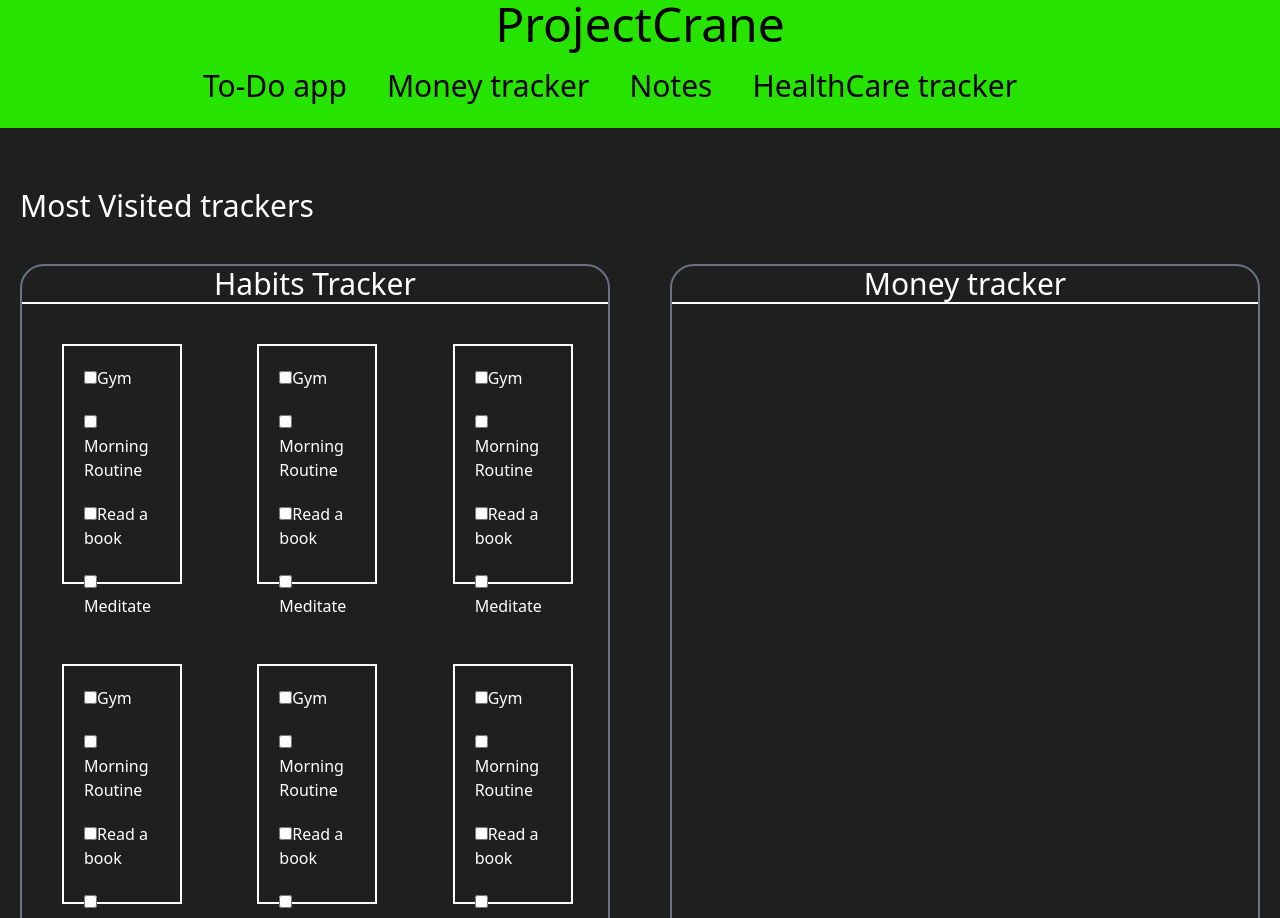
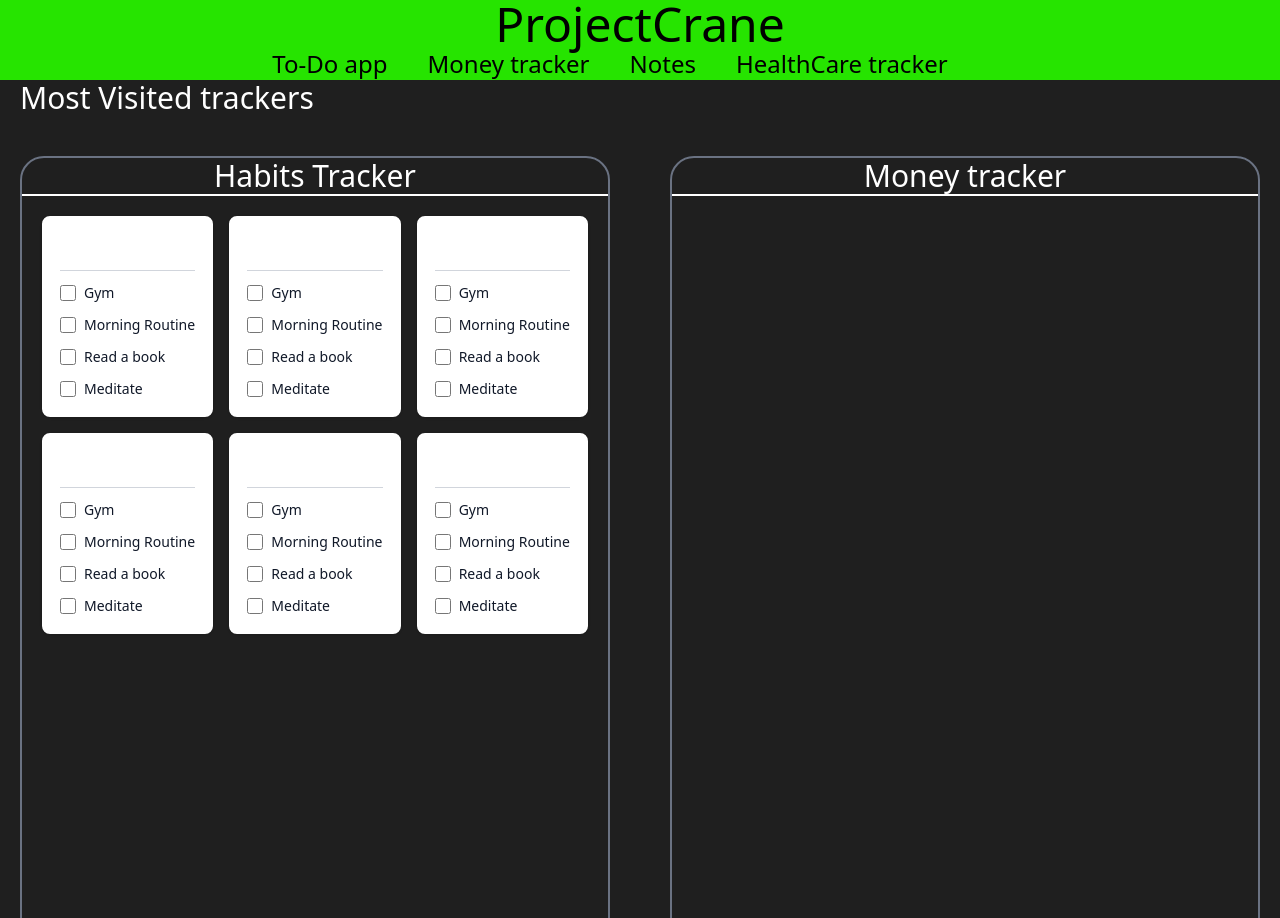
Before and after one commit to Max6453/projectCrane, a Vue app: page / in a window 1280 px wide. Shown: the top 918 px of the page. Built offline with nearby package versions, Linux system fonts and the light colour scheme.

Commit message:
update 1.0.0

```diff
--- a/src/App.vue
+++ b/src/App.vue
@@ -1,16 +1,144 @@
-<script setup lang="ts">
+<script lang="ts">
+interface HabitData {
+  [date: string]: {
+    gym: boolean;
+    morningRoutine: boolean;
+    read: boolean;
+    meditate: boolean;
+  };
+}
 
+interface Day {
+  date: string;
+  displayDate: string;
+}
+
+interface Habit {
+  key: keyof HabitData[string];
+  label: string;
+}
+
+export default {
+  data() {
+    return {
+      habitList: [
+        { key: 'gym', label: 'Gym' },
+        { key: 'morningRoutine', label: 'Morning Routine' },
+        { key: 'read', label: 'Read a book' },
+        { key: 'meditate', label: 'Meditate' }
+      ] as Habit[],
+      habitData: {} as HabitData,
+      days: [] as Day[]
+    }
+  },
+  created() {
+    this.generateDays();
+    this.loadFromLocalStorage();
+  },
+  watch: {
+    habitData: {
+      deep: true,
+      handler() {
+        this.saveToLocalStorage();
+      }
+    }
+  },
+  methods: {
+    generateDays(): void {
+      const today = new Date();
+      const generatedDays: Day[] = [];
+
+      // Generate 6 days (3 past days, today, 2 future days)
+      for (let i = -3; i <= 2; i++) {
+        const date = new Date(today);
+        date.setDate(today.getDate() + i);
+
+        const dateString = date.toISOString().split('T')[0]; // YYYY-MM-DD format
+        const displayDate = this.formatDisplayDate(date);
+
+        generatedDays.push({
+          date: dateString,
+          displayDate: displayDate
+        });
+
+        // Initialize habit data for this day if it doesn't exist
+        if (!this.habitData[dateString]) {
+          this.habitData[dateString] = {
+            gym: false,
+            morningRoutine: false,
+            read: false,
+            meditate: false
+          };
+        }
+      }
+
+      this.days = generatedDays;
+    },
+
+    formatDisplayDate(date: Date): string {
+      const today = new Date();
+      const yesterday = new Date(today);
+      yesterday.setDate(today.getDate() - 1);
+      const tomorrow = new Date(today);
+      tomorrow.setDate(today.getDate() + 1);
+
+      const dateString = date.toDateString();
+      const todayString = today.toDateString();
+      const yesterdayString = yesterday.toDateString();
+      const tomorrowString = tomorrow.toDateString();
+
+      if (dateString === todayString) {
+        return 'Today';
+      } else if (dateString === yesterdayString) {
+        return 'Yesterday';
+      } else if (dateString === tomorrowString) {
+        return 'Tomorrow';
+      } else {
+        return date.toLocaleDateString('en-US', {
+          month: 'short',
+          day: 'numeric'
+        });
+      }
+    },
+
+    loadFromLocalStorage(): void {
+      const saved = localStorage.getItem('dailyHabits');
+      if (saved) {
+        try {
+          const parsedData: HabitData = JSON.parse(saved);
+          // Merge saved data with current habitData
+          Object.keys(parsedData).forEach(date => {
+            if (this.habitData[date]) {
+              this.habitData[date] = { ...this.habitData[date], ...parsedData[date] };
+            } else {
+              this.habitData[date] = parsedData[date];
+            }
+          });
+        } catch (error) {
+          console.error('Error loading habit data from localStorage:', error);
+        }
+      }
+    },
+
+    saveToLocalStorage(): void {
+      try {
+        localStorage.setItem('dailyHabits', JSON.stringify(this.habitData));
+      } catch (error) {
+        console.error('Error saving habit data to localStorage:', error);
+      }
+    }
+  }
+}
 </script>
 
 <template>
  <div class="relative" id="top">
-  <header class="bg-foreground">
+  <header class="bg-foreground h-20 fixed z-50 w-full">
     <div>
       <h1 class="text-5xl text-center">ProjectCrane</h1>
     </div>
-
     <nav class="h-20">
-      <ul class="flex gap-10 text-center justify-center pr-15 pt-5 relative text-3xl">
+      <ul class="flex gap-10 text-center justify-center pr-15 relative text-2xl">
         <li><a href="">To-Do app</a></li>
         <li><a href="">Money tracker</a></li>
         <li><a href="">Notes</a></li>
@@ -19,7 +147,7 @@
     </nav>
   </header>
 
-  <section class="top-10 relative p-5">
+  <section class="top-15 relative p-5">
     <div class="pb-10">
       <h3 class="text-3xl text-main">Most Visited trackers</h3>
     </div>
@@ -28,130 +156,37 @@
       <div class="grid grid-cols-2 gap-15 w-full">
         <aside class="w-full border-2 border-gray-500 h-dvh rounded-3xl">
           <h3 class="text-3xl text-main text-center border-b-2 border-main">Habits Tracker</h3>
-          <div class="grid grid-cols-3 text-main">
-            <!-- CARDS -->
-            <div class="border-2 border-main w-30 h-60 p-5 m-10 grid relative">
-              <ul class="flex-col flex gap-5 pb-20 relative">
-                <li>
-                  <input type="checkbox" id="checkbox" />
-                  <label for="checkbox">Gym</label>
-                </li>
-                <li>
-                  <input type="checkbox" id="checkbox" />
-                  <label for="checkbox">Morning Routine</label>
-                </li>
-                <li>
-                  <input type="checkbox" id="checkbox" />
-                  <label for="checkbox">Read a book</label>
-                </li>
-                <li>
-                  <input type="checkbox" id="checkbox" />
-                  <label for="checkbox">Meditate</label>
-                </li>
-              </ul>
-            </div>
-            <div class="border-2 border-main w-30 h-60 p-5 m-10 grid relative">
-              <ul class="flex-col flex gap-5 pb-20 relative">
-                <li>
-                  <input type="checkbox" id="checkbox" />
-                  <label for="checkbox">Gym</label>
-                </li>
-                <li>
-                  <input type="checkbox" id="checkbox" />
-                  <label for="checkbox">Morning Routine</label>
-                </li>
-                <li>
-                  <input type="checkbox" id="checkbox" />
-                  <label for="checkbox">Read a book</label>
-                </li>
-                <li>
-                  <input type="checkbox" id="checkbox" />
-                  <label for="checkbox">Meditate</label>
-                </li>
-              </ul>
-            </div>
-            <div class="border-2 border-main w-30 h-60 p-5 m-10 grid relative">
-              <ul class="flex-col flex gap-5 pb-20 relative">
-                <li>
-                  <input type="checkbox" id="checkbox" />
-                  <label for="checkbox">Gym</label>
-                </li>
-                <li>
-                  <input type="checkbox" id="checkbox" />
-                  <label for="checkbox">Morning Routine</label>
-                </li>
-                <li>
-                  <input type="checkbox" id="checkbox" />
-                  <label for="checkbox">Read a book</label>
-                </li>
-                <li>
-                  <input type="checkbox" id="checkbox" />
-                  <label for="checkbox">Meditate</label>
-                </li>
-              </ul>
-            </div>
-            <div class="border-2 border-main w-30 h-60 p-5 m-10 grid relative">
-              <ul class="flex-col flex gap-5 pb-20 relative">
-                <li>
-                  <input type="checkbox" id="checkbox" />
-                  <label for="checkbox">Gym</label>
-                </li>
-                <li>
-                  <input type="checkbox" id="checkbox" />
-                  <label for="checkbox">Morning Routine</label>
-                </li>
-                <li>
-                  <input type="checkbox" id="checkbox" />
-                  <label for="checkbox">Read a book</label>
-                </li>
-                <li>
-                  <input type="checkbox" id="checkbox" />
-                  <label for="checkbox">Meditate</label>
-                </li>
-              </ul>
-            </div>
-            <div class="border-2 border-main w-30 h-60 p-5 m-10 grid relative">
-              <ul class="flex-col flex gap-5 pb-20 relative">
-                <li>
-                  <input type="checkbox" id="checkbox" />
-                  <label for="checkbox">Gym</label>
-                </li>
-                <li>
-                  <input type="checkbox" id="checkbox" />
-                  <label for="checkbox">Morning Routine</label>
-                </li>
-                <li>
-                  <input type="checkbox" id="checkbox" />
-                  <label for="checkbox">Read a book</label>
-                </li>
-                <li>
-                  <input type="checkbox" id="checkbox" />
-                  <label for="checkbox">Meditate</label>
-                </li>
-              </ul>
-            </div>
-            <div class="border-2 border-main w-30 h-60 p-5 m-10 grid relative">
-              <ul class="flex-col flex gap-5 pb-20 relative">
-                <li>
-                  <input type="checkbox" id="checkbox" />
-                  <label for="checkbox">Gym</label>
-                </li>
-                <li>
-                  <input type="checkbox" id="checkbox" />
-                  <label for="checkbox">Morning Routine</label>
-                </li>
-                <li>
-                  <input type="checkbox" id="checkbox" />
-                  <label for="checkbox">Read a book</label>
-                </li>
-                <li>
-                  <input type="checkbox" id="checkbox" />
-                  <label for="checkbox">Meditate</label>
+          <div class="grid grid-cols-3 text-main p-5 gap-4">
+
+            <!-- Generate cards for each day -->
+            <div
+              v-for="day in days"
+              :key="day.date"
+              class="border-2 border-main rounded-lg p-4 bg-white shadow-sm"
+            >
+              <h4 class="text-lg font-bold text-center mb-3 border-b border-gray-300 pb-2">
+                {{ day.displayDate }}
+              </h4>
+              <ul class="space-y-3">
+                <li v-for="habit in habitList" :key="habit.key" class="flex items-center space-x-2">
+                  <input
+                    type="checkbox"
+                    :id="`${day.date}-${habit.key}`"
+                    v-model="habitData[day.date][habit.key]"
+                    class="w-4 h-4 text-blue-600 bg-gray-100 border-gray-300 rounded focus:ring-blue-500"
+                  />
+                  <label
+                    :for="`${day.date}-${habit.key}`"
+                    class="text-sm font-medium text-gray-900 cursor-pointer"
+                  >
+                    {{ habit.label }}
+                  </label>
                 </li>
               </ul>
             </div>
           </div>
         </aside>
+
         <!-- SECOND ASIDE LAYOUT -->
         <aside class="w-full border-2 border-gray-500 h-dvh rounded-3xl">
           <h3 class="text-3xl text-main text-center border-b-2 border-main">Money tracker</h3>
```
